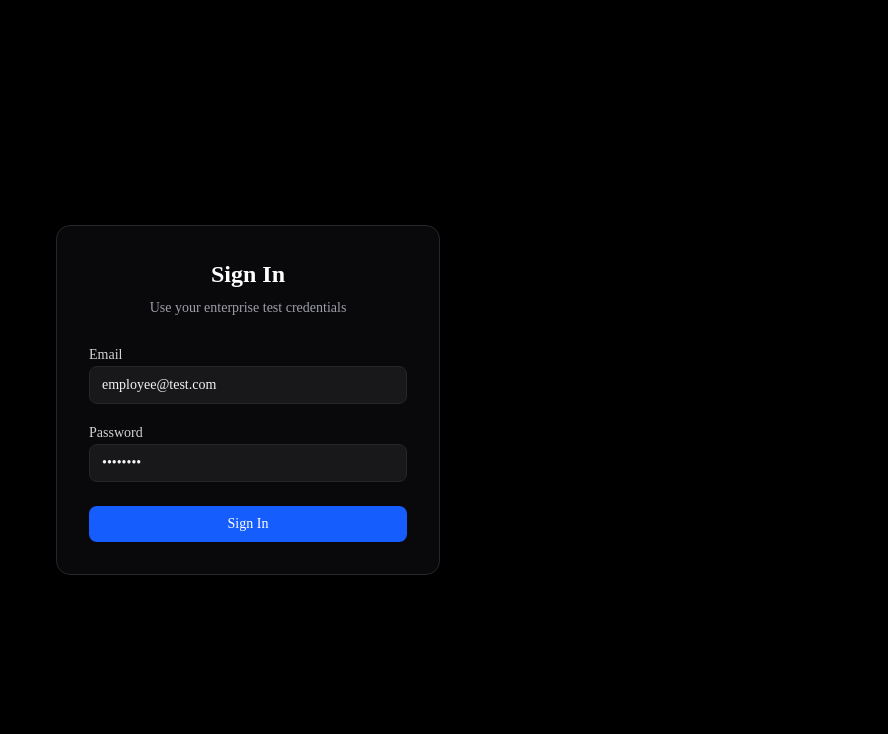
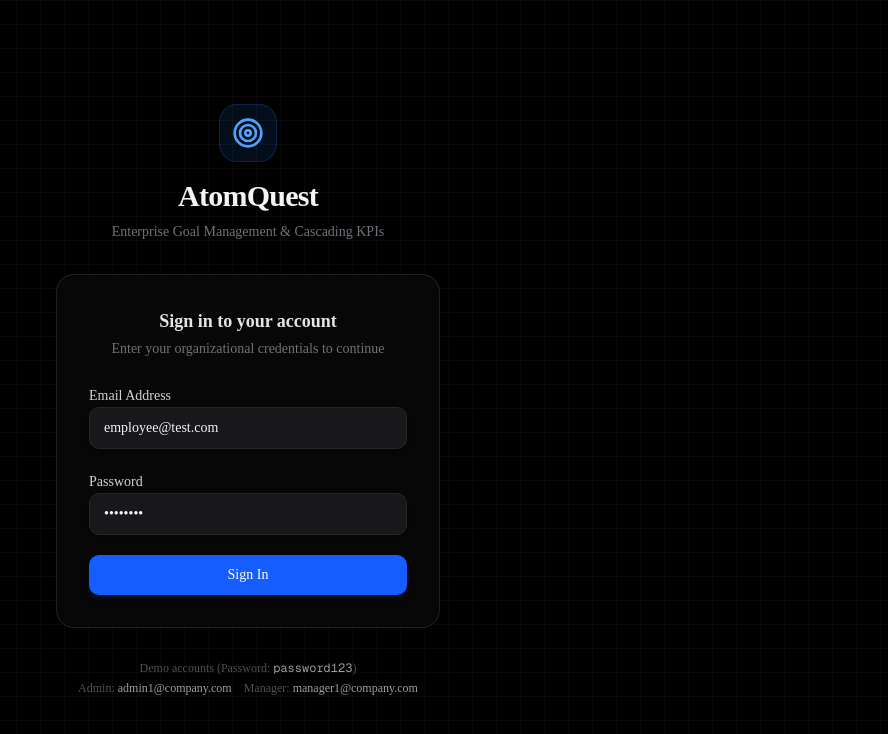
Before and after one commit to Fusion831/AtomBergHackathon, a Next.js app in the folder portal/: page /login in a window 1280 px wide. Shown: the top 734 px of the page, without its empty margins (392-1280 px from the left). Built offline with nearby package versions, Linux system fonts and the light colour scheme; no server answers.

Commit message:
UI Polish changes

```diff
--- a/portal/app/(dashboard)/directory/page.tsx
+++ b/portal/app/(dashboard)/directory/page.tsx
@@ -99,10 +99,12 @@ export default async function DirectoryPage({ searchParams }: { searchParams: {
             </div>
 
             {users.length === 0 ? (
-              <div className="p-12 text-center">
-                <Search size={32} className="mx-auto text-zinc-600 mb-3" />
-                <h3 className="text-zinc-300 font-medium">No employees found</h3>
-                <p className="text-zinc-500 text-sm mt-1">Try adjusting your search query or filters.</p>
+              <div className="flex flex-col items-center justify-center py-16 px-6 text-center">
+                <div className="w-12 h-12 bg-zinc-900 border border-zinc-800 rounded-full flex items-center justify-center mb-4 text-zinc-500">
+                  <Search size={20} />
+                </div>
+                <h3 className="text-lg font-medium text-zinc-200">No employees found</h3>
+                <p className="text-sm text-zinc-500 mt-2 max-w-md">Try adjusting your search query or removing some filters to find who you're looking for.</p>
               </div>
             ) : (
               <div className="divide-y divide-zinc-800/80">
--- a/portal/app/(dashboard)/layout.tsx
+++ b/portal/app/(dashboard)/layout.tsx
@@ -3,6 +3,7 @@ import { getServerSession } from "next-auth/next";
 import { authOptions } from "@/lib/auth/authOptions";
 import { redirect } from "next/navigation";
 import { LogoutButton } from "@/components/auth/LogoutButton";
+import { Target } from "lucide-react";
 
 export default async function DashboardLayout({ children }: { children: ReactNode }) {
   const session = await getServerSession(authOptions);
@@ -12,12 +13,17 @@ export default async function DashboardLayout({ children }: { children: ReactNod
   }
 
   return (
-    <div className="min-h-screen bg-zinc-950 text-slate-50 flex flex-col">
-      <header className="border-b border-zinc-900 bg-zinc-950/50 p-4 sticky top-0 z-10 backdrop-blur">
+    <div className="min-h-screen bg-black text-slate-50 flex flex-col font-sans selection:bg-blue-500/30">
+      <header className="border-b border-zinc-800/80 bg-zinc-950/80 px-6 py-3.5 sticky top-0 z-50 backdrop-blur-md shadow-sm">
         <div className="max-w-7xl mx-auto flex flex-col md:flex-row md:items-center justify-between gap-4">
-          <div className="flex items-center gap-6">
-            <h1 className="text-xl font-medium tracking-tight text-blue-400">AtomQuest Portal</h1>
-            <nav className="hidden md:flex items-center gap-4 text-sm font-medium text-zinc-400">
+          <div className="flex items-center gap-8">
+            <div className="flex items-center gap-2.5">
+              <div className="p-1.5 bg-blue-500/10 rounded-lg border border-blue-500/20">
+                <Target size={18} className="text-blue-400" />
+              </div>
+              <h1 className="text-lg font-semibold tracking-tight text-zinc-100">AtomQuest</h1>
+            </div>
+            <nav className="hidden md:flex items-center gap-5 text-sm font-medium text-zinc-400">
               <a href="/goals/draft" className="hover:text-zinc-100 transition-colors">My Goals</a>
               <a href="/checkins" className="hover:text-zinc-100 transition-colors">Check-ins</a>
               {(session.user.role === "MANAGER" || session.user.role === "ADMIN") && (
--- /dev/null
+++ b/portal/app/(dashboard)/loading.tsx
@@ -0,0 +1,24 @@
+export default function DashboardLoading() {
+  return (
+    <div className="max-w-7xl mx-auto py-8 px-4 sm:px-6 w-full animate-pulse">
+      <div className="mb-8 border-b border-zinc-800 pb-6 flex items-center justify-between">
+        <div>
+          <div className="h-7 w-48 bg-zinc-800/80 rounded-md mb-3"></div>
+          <div className="h-4 w-72 bg-zinc-900 rounded-md"></div>
+        </div>
+      </div>
+
+      <div className="grid grid-cols-1 lg:grid-cols-3 gap-8">
+        <div className="lg:col-span-2 space-y-6">
+          <div className="h-32 bg-zinc-900/50 border border-zinc-800/50 rounded-2xl w-full"></div>
+          <div className="h-32 bg-zinc-900/50 border border-zinc-800/50 rounded-2xl w-full"></div>
+          <div className="h-32 bg-zinc-900/50 border border-zinc-800/50 rounded-2xl w-full"></div>
+        </div>
+        <div className="lg:col-span-1 space-y-6">
+          <div className="h-64 bg-zinc-900/30 border border-zinc-800/30 rounded-2xl w-full"></div>
+          <div className="h-64 bg-zinc-900/30 border border-zinc-800/30 rounded-2xl w-full"></div>
+        </div>
+      </div>
+    </div>
+  );
+}
--- a/portal/app/(dashboard)/manager/shared-goals/page.tsx
+++ b/portal/app/(dashboard)/manager/shared-goals/page.tsx
@@ -49,9 +49,12 @@ export default async function SharedGoalsPage() {
           <h2 className="text-lg font-medium text-zinc-100">Your Shared Goals</h2>
 
           {masterGoals.length === 0 ? (
-            <div className="text-center py-12 bg-zinc-900/20 border border-zinc-800 border-dashed rounded-xl">
-              <h3 className="text-zinc-300 font-medium">No shared goals created</h3>
-              <p className="text-zinc-500 text-sm mt-1">Create your first departmental KPI using the form.</p>
+            <div className="flex flex-col items-center justify-center py-16 px-6 text-center border border-zinc-800/80 rounded-2xl bg-zinc-950/50 shadow-sm">
+              <div className="w-12 h-12 bg-zinc-900 border border-zinc-800 rounded-full flex items-center justify-center mb-4 text-zinc-500">
+                <Target size={20} />
+              </div>
+              <h3 className="text-lg font-medium text-zinc-200">No Shared KPIs</h3>
+              <p className="text-sm text-zinc-500 mt-2 max-w-md">Create your first departmental KPI using the form. Once created, you can cascade it to your direct reports.</p>
             </div>
           ) : (
             masterGoals.map((goal) => (
--- a/portal/app/login/page.tsx
+++ b/portal/app/login/page.tsx
@@ -2,6 +2,7 @@ import { getServerSession } from "next-auth/next";
 import { authOptions } from "@/lib/auth/authOptions";
 import { redirect } from "next/navigation";
 import { LoginForm } from "@/components/auth/LoginForm";
+import { Target } from "lucide-react";
 
 export default async function LoginPage() {
   const session = await getServerSession(authOptions);
@@ -11,14 +12,38 @@ export default async function LoginPage() {
   }
 
   return (
-    <div className="flex flex-col items-center justify-center min-h-screen bg-black">
-      <div className="w-full max-w-sm p-8 space-y-6 bg-zinc-950 border border-zinc-800 rounded-xl">
-        <div className="text-center">
-          <h1 className="text-2xl font-bold text-white">Sign In</h1>
-          <p className="text-sm text-zinc-400 mt-2">Use your enterprise test credentials</p>
+    <div className="relative flex flex-col items-center justify-center min-h-screen bg-black overflow-hidden">
+      {/* Subtle radial gradient background */}
+      <div className="absolute inset-0 bg-[radial-gradient(ellipse_at_top,_var(--tw-gradient-stops))] from-zinc-900 via-black to-black opacity-60"></div>
+
+      {/* Decorative grid */}
+      <div className="absolute inset-0 bg-[linear-gradient(to_right,#80808012_1px,transparent_1px),linear-gradient(to_bottom,#80808012_1px,transparent_1px)] bg-[size:24px_24px]"></div>
+
+      <div className="relative w-full max-w-sm z-10">
+        <div className="flex flex-col items-center mb-8">
+          <div className="p-3 bg-blue-500/10 rounded-2xl mb-4 border border-blue-500/20">
+            <Target className="text-blue-400" size={32} />
+          </div>
+          <h1 className="text-3xl font-bold text-zinc-100 tracking-tight">AtomQuest</h1>
+          <p className="text-zinc-500 mt-2 text-sm text-center">Enterprise Goal Management & Cascading KPIs</p>
         </div>
 
-        <LoginForm />
+        <div className="p-8 space-y-6 bg-zinc-950/80 backdrop-blur-xl border border-zinc-800/80 rounded-2xl shadow-2xl">
+          <div className="text-center">
+            <h2 className="text-lg font-semibold text-zinc-200">Sign in to your account</h2>
+            <p className="text-sm text-zinc-500 mt-1">Enter your organizational credentials to continue</p>
+          </div>
+
+          <LoginForm />
+        </div>
+
+        <div className="mt-8 text-center text-xs text-zinc-600 space-y-1">
+          <p>Demo accounts (Password: <span className="text-zinc-400 font-mono">password123</span>)</p>
+          <p className="flex items-center justify-center gap-3">
+            <span>Admin: <span className="text-zinc-400">admin1@company.com</span></span>
+            <span>Manager: <span className="text-zinc-400">manager1@company.com</span></span>
+          </p>
+        </div>
       </div>
     </div>
   );
--- a/portal/components/auth/LoginForm.tsx
+++ b/portal/components/auth/LoginForm.tsx
@@ -37,34 +37,56 @@ export function LoginForm() {
   };
 
   return (
-    <form className="space-y-4" onSubmit={handleSubmit}>
-      {error && <div className="p-3 text-sm text-red-500 bg-red-500/10 border border-red-500/20 rounded-md">{error}</div>}
-      <div className="space-y-2">
-        <label className="text-sm font-medium text-zinc-300">Email</label>
+    <form className="space-y-5" onSubmit={handleSubmit}>
+      {error && (
+        <div className="p-3 text-sm text-rose-500 bg-rose-500/10 border border-rose-500/20 rounded-lg flex items-center gap-2">
+          <span className="w-1.5 h-1.5 rounded-full bg-rose-500 shrink-0"></span>
+          {error}
+        </div>
+      )}
+
+      <div className="space-y-1.5">
+        <label className="text-sm font-medium text-zinc-300">Email Address</label>
+        <div className="relative">
           <input
             type="email"
             value={email}
             onChange={(e) => setEmail(e.target.value)}
-          className="w-full px-3 py-2 bg-zinc-900 border border-zinc-800 rounded-md text-sm text-zinc-100 focus:outline-none focus:ring-1 focus:ring-blue-500"
+            className="w-full px-3.5 py-2.5 bg-zinc-900 border border-zinc-800 rounded-lg text-sm text-zinc-100 placeholder:text-zinc-600 focus:outline-none focus:ring-2 focus:ring-blue-500/50 focus:border-blue-500 transition-all shadow-sm"
+            placeholder="name@company.com"
             required
           />
         </div>
-      <div className="space-y-2">
+      </div>
+
+      <div className="space-y-1.5">
         <label className="text-sm font-medium text-zinc-300">Password</label>
+        <div className="relative">
           <input
             type="password"
             value={password}
             onChange={(e) => setPassword(e.target.value)}
-          className="w-full px-3 py-2 bg-zinc-900 border border-zinc-800 rounded-md text-sm text-zinc-100 focus:outline-none focus:ring-1 focus:ring-blue-500"
+            className="w-full px-3.5 py-2.5 bg-zinc-900 border border-zinc-800 rounded-lg text-sm text-zinc-100 placeholder:text-zinc-600 focus:outline-none focus:ring-2 focus:ring-blue-500/50 focus:border-blue-500 transition-all shadow-sm"
+            placeholder="••••••••"
             required
           />
         </div>
+      </div>
+
       <button
         type="submit"
         disabled={isLoading}
-        className="w-full px-4 py-2 mt-2 bg-blue-600 hover:bg-blue-500 disabled:opacity-50 text-white text-sm font-medium rounded-md transition-colors"
+        className="w-full px-4 py-2.5 mt-2 bg-blue-600 hover:bg-blue-500 disabled:bg-blue-600/50 disabled:text-white/50 text-white text-sm font-medium rounded-lg transition-all shadow-md shadow-blue-900/20 active:scale-[0.98] flex items-center justify-center gap-2"
       >
-        {isLoading ? "Signing in..." : "Sign In"}
+        {isLoading ? (
+          <>
+            <svg className="animate-spin -ml-1 mr-2 h-4 w-4 text-white" xmlns="http://www.w3.org/2000/svg" fill="none" viewBox="0 0 24 24">
+              <circle className="opacity-25" cx="12" cy="12" r="10" stroke="currentColor" strokeWidth="4"></circle>
+              <path className="opacity-75" fill="currentColor" d="M4 12a8 8 0 018-8V0C5.373 0 0 5.373 0 12h4zm2 5.291A7.962 7.962 0 014 12H0c0 3.042 1.135 5.824 3 7.938l3-2.647z"></path>
+            </svg>
+            Signing in...
+          </>
+        ) : "Sign In"}
       </button>
     </form>
   );
```
Also changed, not shown: portal/app/(dashboard)/goals/draft/page.tsx (+5 -2 lines), portal/components/goals/GoalForm.tsx (+11 -6 lines). Lines whose indentation alone changed are shown as unchanged.
